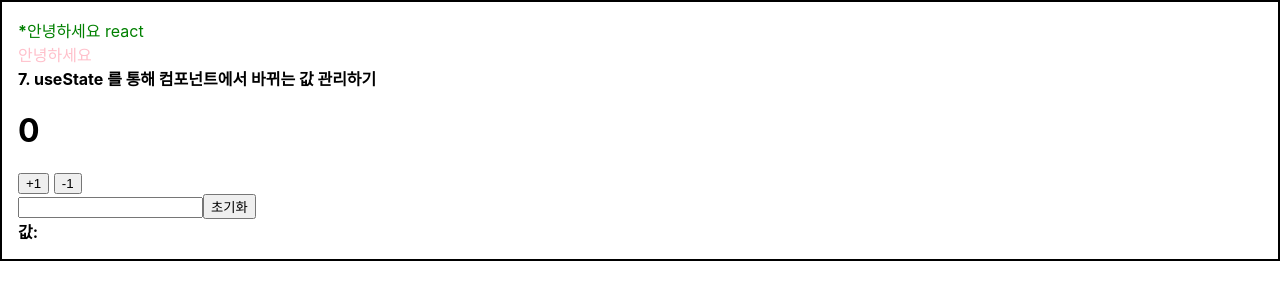
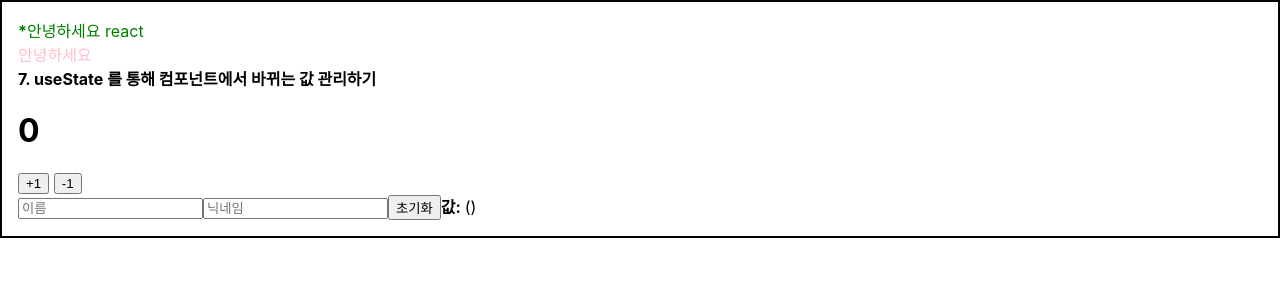
Before and after one commit to heegu0311/WRS_hyoon, a React (Create React App) app in the folder wrs/: page / in a window 1280 px wide. Shown: the top 300 px of the page. Built offline with nearby package versions, Linux system fonts and the light colour scheme.

Commit message:
9. 여러개의 input 상태 관리하기

```diff
--- a/wrs/src/InputSample.js
+++ b/wrs/src/InputSample.js
@@ -1,26 +1,37 @@
 import React, { useState } from 'react';
 
 function InputSample() {
-  const [text, setText] = useState('');
+  const [inputs, setInputs] = useState ({
+    name: '',
+    nickname: ''
+  });
+
+  const { name, nickname } = inputs;
 
   const onChange = (e) => {
-    setText(e.target.value);
+    const { value, name } = e.target;
+    const keyName = name;                 // 불필요한 한줄이지만 헷갈려서 이렇게도 적어봄
+    setInputs({
+      ...inputs,
+      [keyName] : value                   // keyName은 'name' 또는 'nickname'으로 사용하게됨
+    });
   };
 
-//   const onChange = () => {      // 이건 왜 동작을 안할까?? e를 제거함.
-//     setText(this.value);        // e제거하니 target이 undefined error가 나서 this 사용 해봄. 역시 에러. this는 무조건 객체를 지칭하게되는지...
-//   };
-
-  const onReset = (e) => {          // 어떤 것은 event를 써줘야 하고 위에서는 안쓰고. 차이를 모르겠다. e를 써줘도 동작은 제대로 되는데, 항상 써주면 안되는건가?
-    setText('');
+  const onReset = (e) => {
+    setInputs ({
+      name: '',
+      nickname: ''
+    });
   };
 
   return (
     <div>
-      <input onChange={onChange} value={text}  />
-      <button onClick={onReset}>초기화</button>
       <div>
-        <b>값: {text}</b>
+        <input name = "name" placeholder="이름" onChange={onChange} value={name}/>
+        <input name = "nickname" placeholder="닉네임" onChange={onChange} value={nickname}/>
+        <button onClick={onReset}>초기화</button>
+        <b>값: </b>
+        {name} ({nickname})
       </div>
     </div>
   );
```
Also changed, not shown: 1 other file (tests, documents, lock files or other folders).
